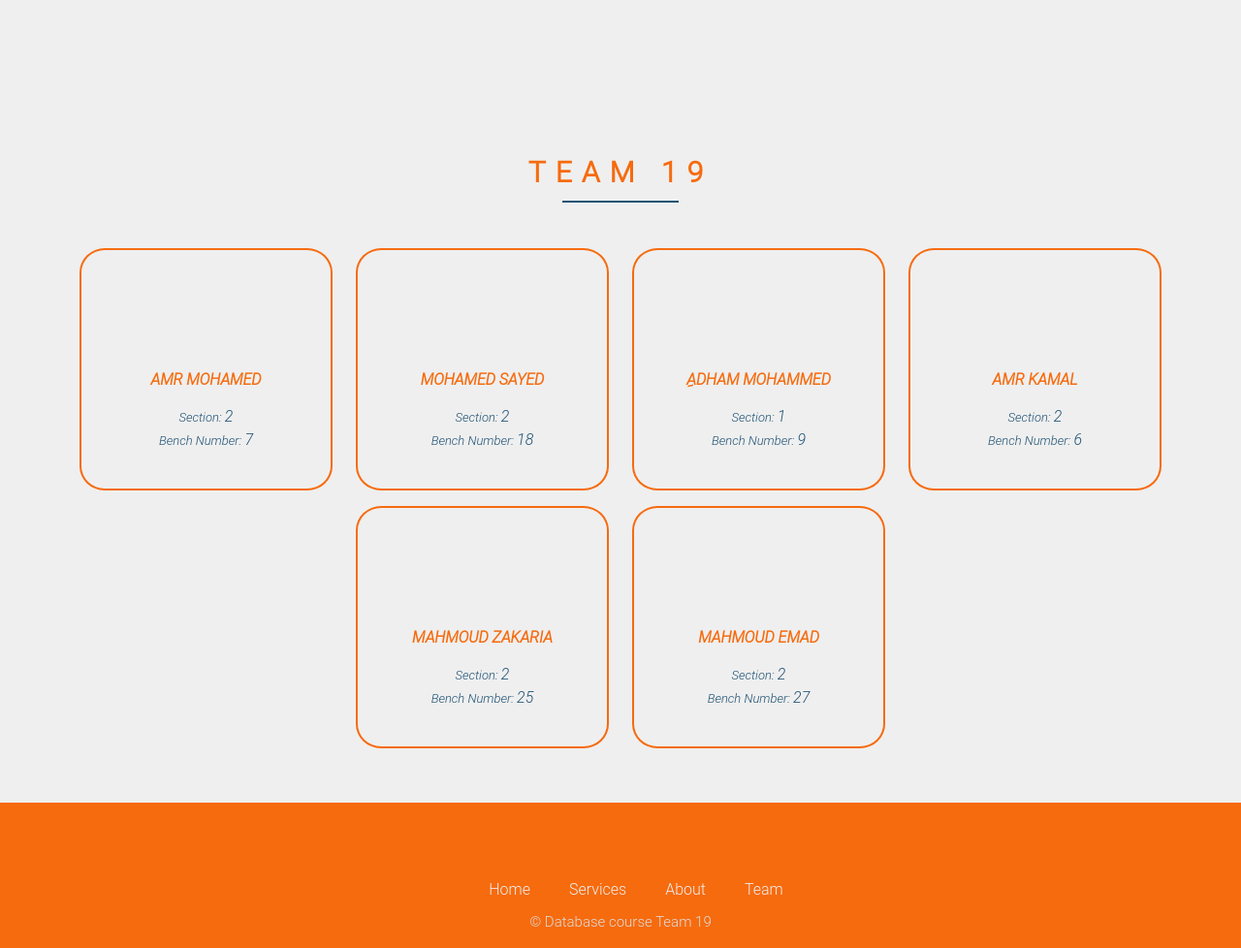
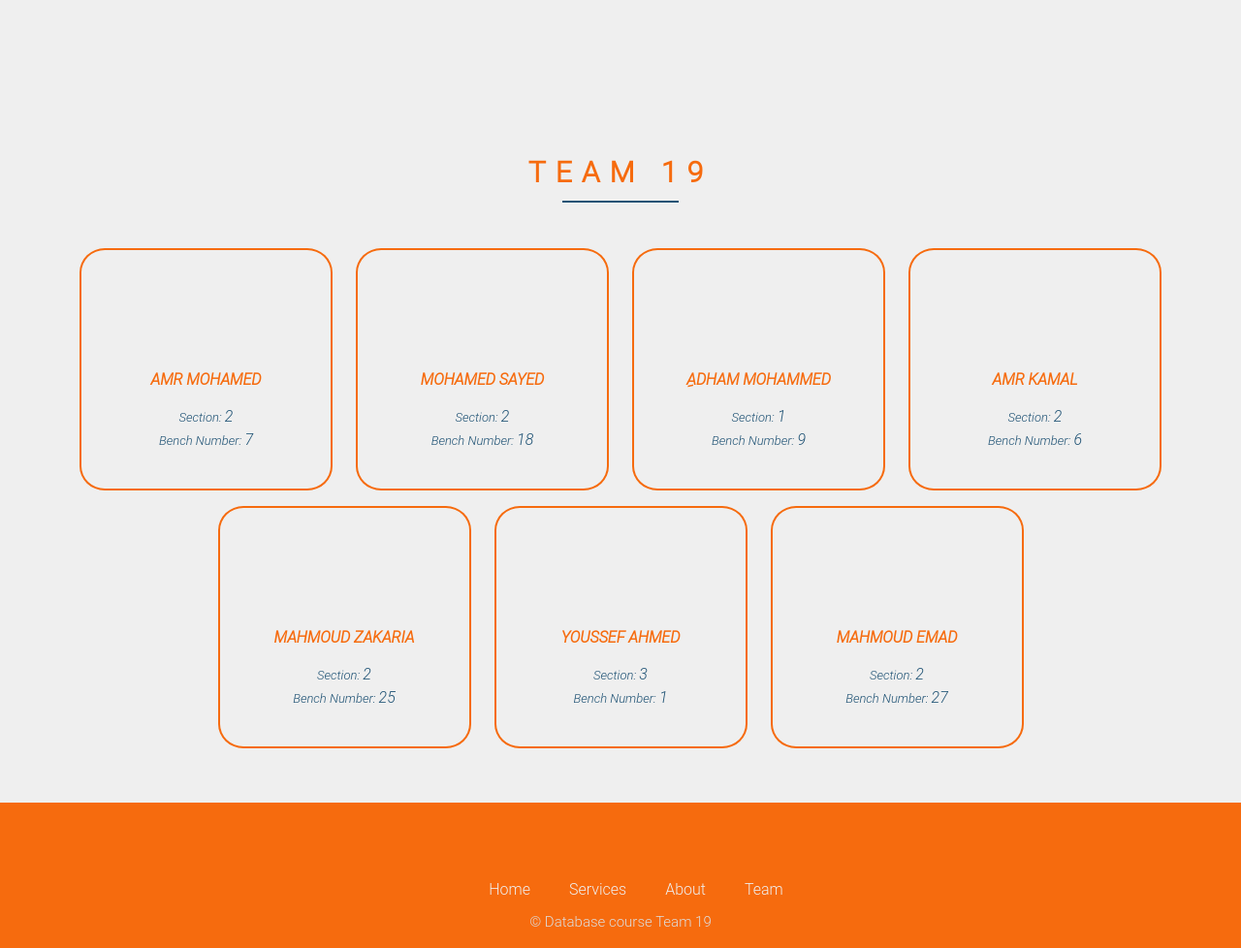
Before and after one commit to Amrmohamed090/Emergency-Department-Web_application, a Flask app: page / in a window 1280 px wide. Shown: the part 1809-2787 px from the top of the page at 97% size. Run offline with Flask 2, Linux system fonts and the light colour scheme; some libraries are stand-ins or nearby versions; some web fonts are replaced.

Commit message:
Update index.html

```diff
--- a/emergencydebartment/templates/index.html
+++ b/emergencydebartment/templates/index.html
@@ -234,6 +234,22 @@
               <div class="icon-holder position-relative mt-2">
                 <i class="fa-solid fa-user position-absolute bottom-0 icon"></i>
               </div>
+              <h4 class="mb-3 mt-3 text-uppercase"><i>youssef ahmed</i></h4>
+              <p class="">
+                <i
+                  >Section:
+                  <span style="font-weight: bolder; font-size: 16px">3</span>
+                  <br />Bench Number:
+                  <span style="font-weight: bolder; font-size: 16px">1</span></i
+                >
+              </p>
+            </div>
+          </div>
+          <div class="content col-lg-3 col-md-3">
+            <div class="cnt mt-3 mb-3 mb-sm-2 mt-sm-2">
+              <div class="icon-holder position-relative mt-2">
+                <i class="fa-solid fa-user position-absolute bottom-0 icon"></i>
+              </div>
               <h4 class="mb-3 mt-3 text-uppercase"><i>Mahmoud emad</i></h4>
               <p class="">
                 <i
```
